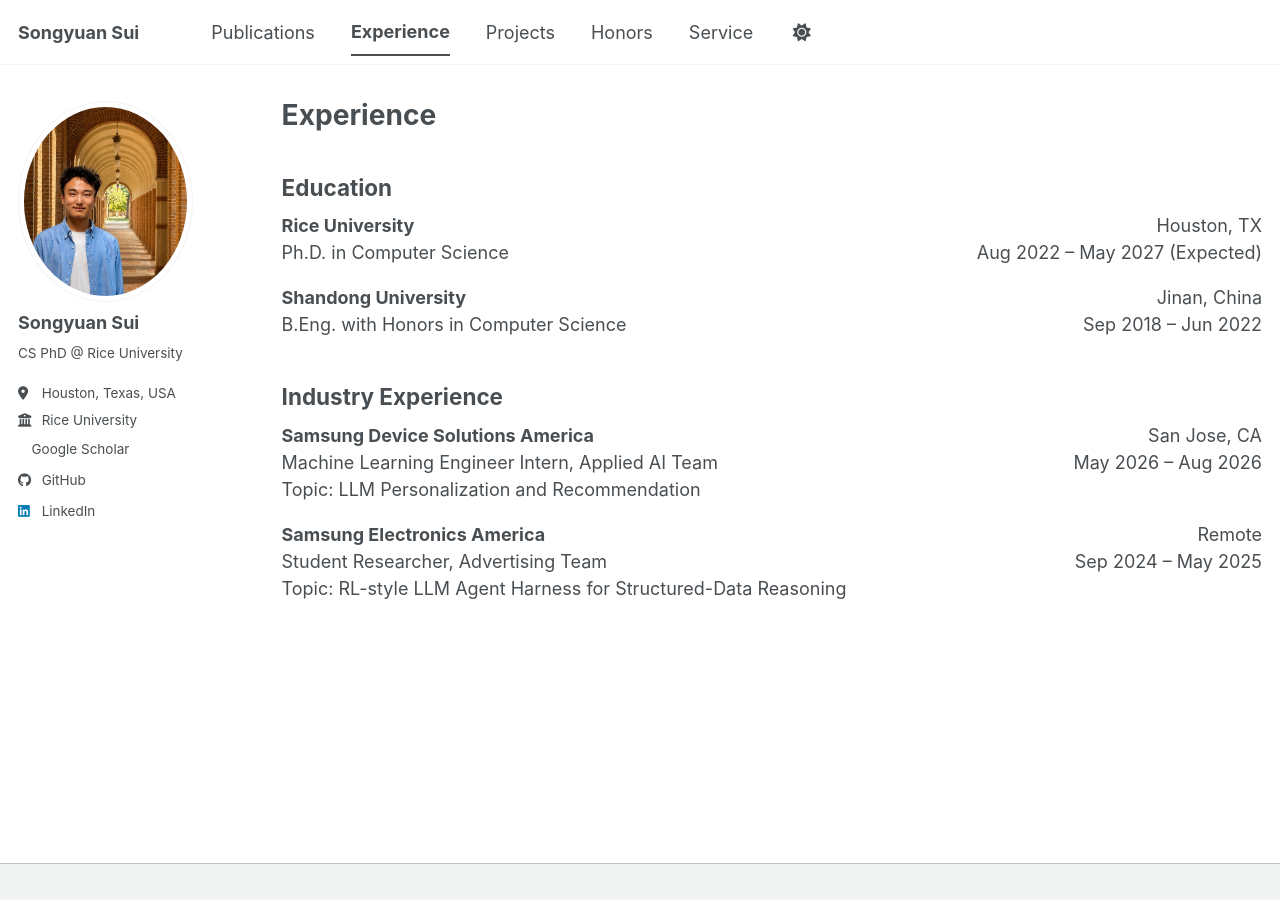
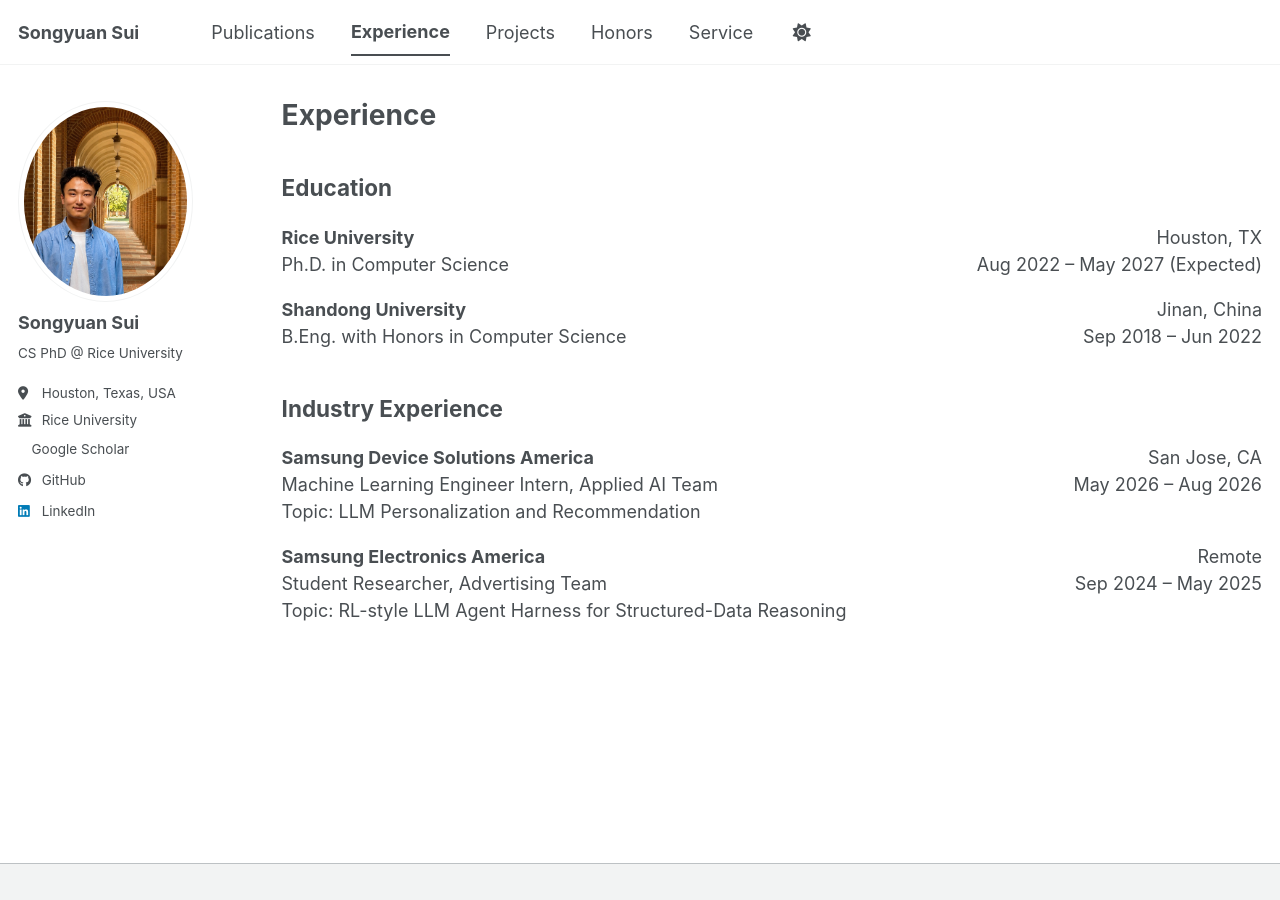
Before and after one commit to SongyuanSui/SongyuanSui.github.io, a Jekyll site: the page built from _pages/experience.md, in a window 1280 px wide. Built offline with Jekyll 4.4.1, drawn with Linux system fonts in a browser that asks for light colours; a style sheet for code colours, icons or effects is not loaded.

Commit message:
update layout

```diff
--- a/_sass/layout/_archive.scss
+++ b/_sass/layout/_archive.scss
@@ -12,6 +12,15 @@
   @include breakpoint($large) {
     @include span(10 of 12 last);
     @include prefix(0.5 of 12);
+  }
+
+  > .page__title {
+    margin-bottom: 1.5rem;
+  }
+
+  // Separate section headings from their content without changing list titles.
+  > h2:not(.archive__subtitle) {
+    margin-bottom: 1.25rem;
   }
 
   a {
```
